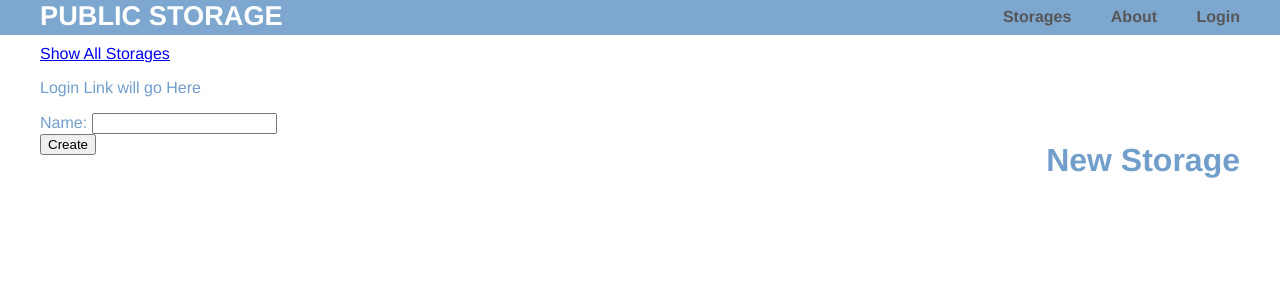
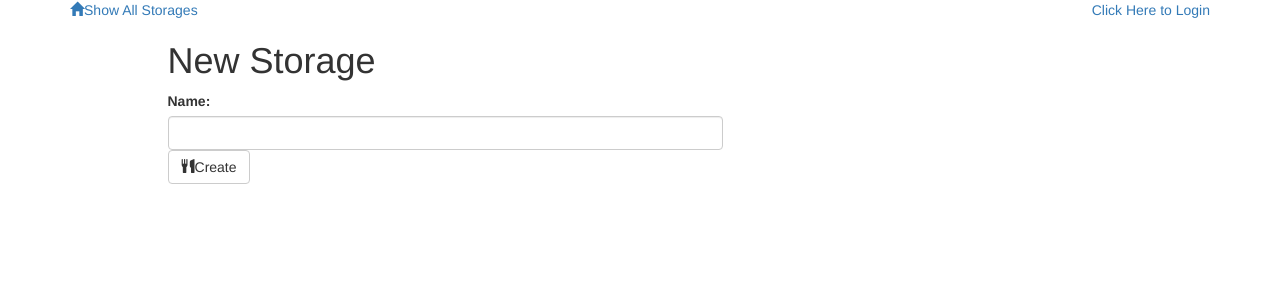
Before and after one commit to alexander-kuzmin-us/Storage-WebApp, a Flask app: page /storage/new in a window 1280 px wide. Shown: the top 300 px of the page. Run offline with Flask 2, Linux system fonts and the light colour scheme; some libraries are stand-ins or nearby versions.

Commit message:
debuging in progress

```diff
--- a/app.py
+++ b/app.py
@@ -177,11 +177,6 @@ def storagesJSON():
     return jsonify(storages=[r.serialize for r in strages])
 
 
-@app.route('/about/')
-def about():
-    return render_template('about.html')
-
-
 #Show all Storages
 @app.route('/')
 @app.route('/storage/')
--- a/static/css/main.css
+++ b/static/css/main.css
@@ -1,90 +1,163 @@
-body {
-  margin: 0;
-  padding: 0;
-  font-family: "Helvetica Neue", Helvetica, Arial, sans-serif;
-  color: #719ECB;
+* {
+	font-family: "Helvetica Neue Bold", Roboto, Helvetica, Arial, sans-serif;
+	font-weight: 700;
 }
 
-/*
- * Formatting the header area
- */
-
-header {
-  background-color: #719ECB;
-  height: 35px;
-  width: 100%;
-  opacity: .9;
-  margin-bottom: 10px;
-}
-
-header h1.logo {
-  margin: 0;
-  font-size: 1.7em;
-  color: #fff;
-  text-transform: uppercase;
-  float: left;
-}
-
-header h1.logo:hover {
-  color: #fff;
-  text-decoration: none;
-}
-
-/*
- * Center the body content
- */
-
-.container {
-  width: 1200px;
-  margin: 0 auto;
-}
-
-div.home {
-  padding: 10px 0 30px 0;
-  background-color: #C5CAC7;
-  -webkit-border-radius: 6px;
-     -moz-border-radius: 6px;
-          border-radius: 6px;
-}
-
-div.about {
-  padding: 10px 0 30px 0;
-  background-color: #C5CAC7;
-  -webkit-border-radius: 6px;
-     -moz-border-radius: 6px;
-          border-radius: 6px;
+h1 {
+	font-family: "Helvetica Neue Light", Roboto, Helvetica, Arial, sans-serif;
+	font-size: 50px;
+	color: #51453B;
+	line-height: 60px;
+	font-weight: 300;
 }
 
 h2 {
-  font-size: 3em;
-  margin-top: 40px;
-  text-align: center;
-  letter-spacing: -2px;
+	font-size: 24px;
+	color: #42C3C9;
+	line-height: 29px;
 }
 
 h3 {
-  font-size: 1.7em;
-  font-weight: 100;
-  margin-top: 30px;
-  text-align: center;
-  letter-spacing: -1px;
-  color: #999;
+	font-size: 18px;
+	color: #4A4A4A;
+	line-height: 23px;
+}
+ p {
+ 	font-family: "Helvetica Neue", Roboto, Helvetica, Arial, sans-serif;
+ 	font-size: 16px;
+ 	color: #7B7573;
+ 	line-height: 24px;
+ 	font-weight: 400;
+ }
+
+ strong {
+ 	font-size: 16px;
+ 	color: #7B7573;
+ 	line-height: 24px;
+ }
+
+ a {
+ 	font-size: 14px;
+ 	color: #0093B9;
+ 	line-height: 17px;
+ }
+.padding-top {
+	padding-top: 30px;
+}
+.padding-bottom {
+	padding-bottom: 30px;
+}
+.margin-right {
+	margin-right: 30px;
+}
+.padding-none {
+	padding: 0;
+}
+.btn {
+	padding: 20px;
+	margin: 0;
+	border-color: #9FB80A;
+	border-width: 2px;
+	color: #9FB80A;;
+}
+.btn:hover {
+	border-color: #9FB80A;
+}
+.btn.delete {
+	border-color: #aaaaaa;
+	color: #aaaaaa;
+}
+.btn.delete:hover {
+	border-color: #aaaaaa;
+	color: red;
+}
+.glyphicon {
+	margin-right: 10px;
+}
+.top-menu {
+	padding-top: 30px;
+	padding-bottom: 30px;
+}
+.top-menu p {
+	margin-bottom: 0;
+	line-height: 16px;
+}
+.top-menu a {
+	margin-bottom: 0;
+	line-height: 16px;
+	font-size: 16px;
+	color: #7B7573;
+	font-weight: 400;
+}
+.divider {
+	height: 15px;
+}
+.divider.blue {
+	background-color: #42C3C9;
+}
+.divider.green {
+	background-color: #9FB80A;
+}
+.banner.main {
+	height: 150px;
+	background: url("/static/top-banner.jpg");
+	background-position: right;
+	background-repeat: no-repeat;
+	background-size: cover;
+}
+.banner.menu {
+	height: 150px;
+	background-color: #E1E17F;
+}
+.banner.profile {
+	height: 150px;
+	background-color: #A6E8EB;
+}
+.banner h1 {
+	margin: 45px 0;
+}
+ .storage-list {
+ 	background-color: #F0F0F0;
+ 	padding: 20px;
+u }
+ .storage-list:hover {
+ 	background-color: #e1e17f;
+ 	padding: 20px;
+}
+.container-item {
+	background: #F0F0F0;
+	padding: 20px;
+	margin: 20px;
+	margin-left: -20px;
+}
+.container-price {
+	font-weight: 700;
+}
+.creator {
+	padding-right: 20px;
+	margin-top: -20px;
+	text-align: right;
+	float:right;
+}
+.creator img {
+	width: 100px;
+	border-radius: 50%;
+}
+.creator figcaption {
+	font-size: 14px;
+	color: #7B7573;
+	font-weight: 400;
+	margin-top: -20px;
+}
+.flash {
+	background-color: #98FB98;
+	width:100%;
+	text-decoration: none;
+
 }
 
-.menu {
-  float: right;
-  margin-top: 8px;
+.flash li {
+	list-style-type: none;
+	text-align: center;
+
 }
-
-.menu li {
-  display: inline;
-}
-
-.menu li + li {
-  margin-left: 35px;
-}
-
-.menu li a {
-  color: #444;
-  text-decoration: none;
-}
--- a/templates/header.html
+++ b/templates/header.html
@@ -5,7 +5,11 @@
 		</a>
 	</div>
 	<div class="col-md-6 text-right">
-					<p>Login Link will go Here </p>
+					{%if 'username' not in session %}
+			<a href="{{url_for('showLogin')}}">Click Here to Login </a>
+			{% else %}
+			<a href="{{url_for('disconnect')}}">Logout </a>
+			{% endif %}
 
 	</div>
 </div>
--- a/templates/layout.html
+++ b/templates/layout.html
@@ -1,29 +1,14 @@
 <!DOCTYPE html>
-<html>
-<heade>
-  <title>PUBLIC STORAGE</title>
-  <link rel="stylesheet" href="{{url_for('static', filename='css/main.css')}}">
-</head>
+<html lang="en">
 	<head>
-      <title>PUBLIC STORAGE</title>
-      <link rel="stylesheet" href="{{url_for('static',filename='css/main.css')}}">
+		<link href='http://fonts.googleapis.com/css?family=Roboto:400,300,700' rel='stylesheet' type='text/css'>
+		<link rel="stylesheet" href="//netdna.bootstrapcdn.com/bootstrap/3.1.1/css/bootstrap.min.css">
+		<link rel=stylesheet type=text/css href="{{ url_for('static', filename='main.css') }}">
 	</head>
 	<body>
-    <header>
 		<div class="container">
-        <h1 class="logo">Public Storage</h1>
-        <strong><nav>
-          <ul class="menu">
-            <li><a href="{{ url_for('showStorages') }}">Storages</a></li>
-            <li><a href="{{ url_for('about') }}">About</a></li>
-            <li><a href="{{ url_for('login') }}">Login</a></li>
-          </ul>
-        </nav></strong>
-      </div>
-    </header>
-    <div class="container">
-        {%block content%}
-        {%endblock%}
+			{% block content %}
+			{% endblock %}
 		</div>
 	</body>
 </html>
```
Also changed, not shown: database_setup.py (+14 -0 lines), static/top-banner.jpg (added), storage.db, 1 other file. Lines whose indentation alone changed are shown as unchanged.
